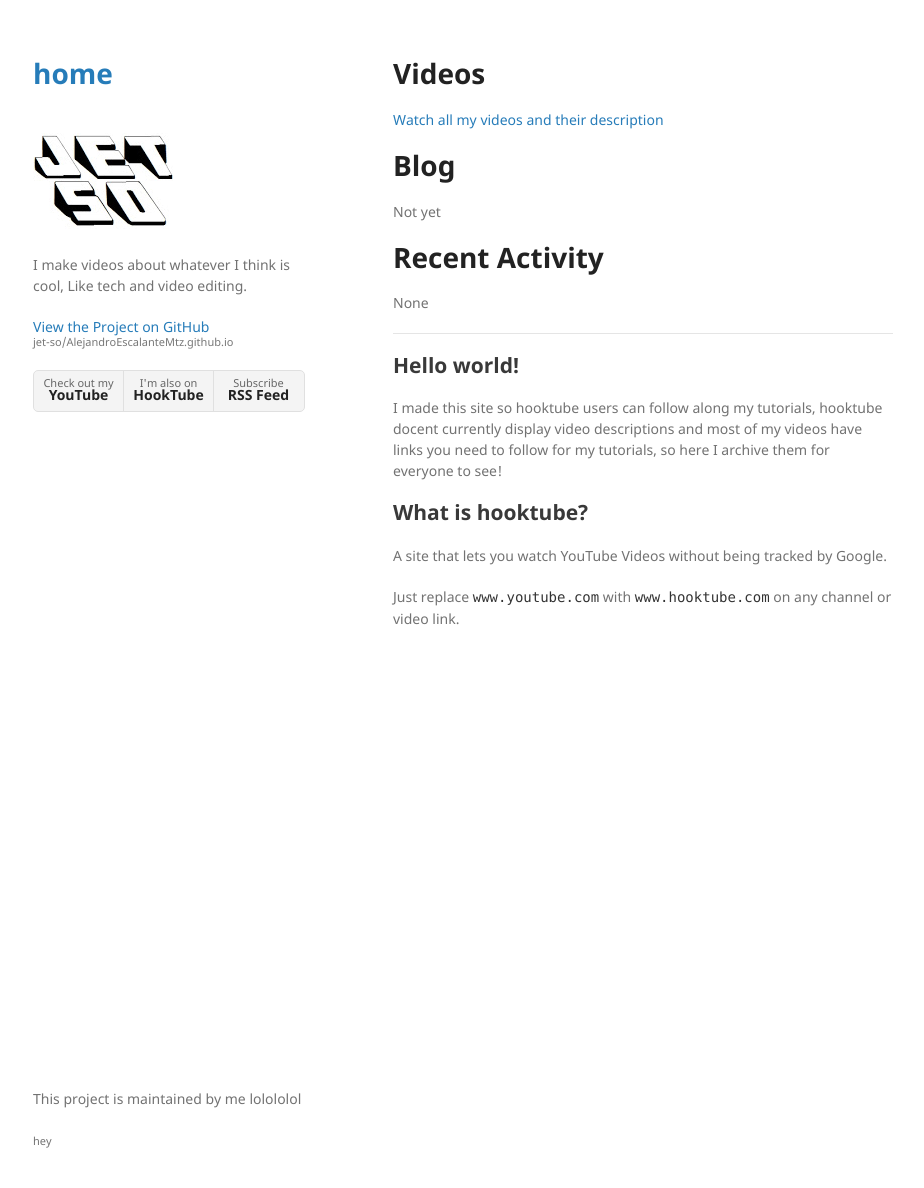
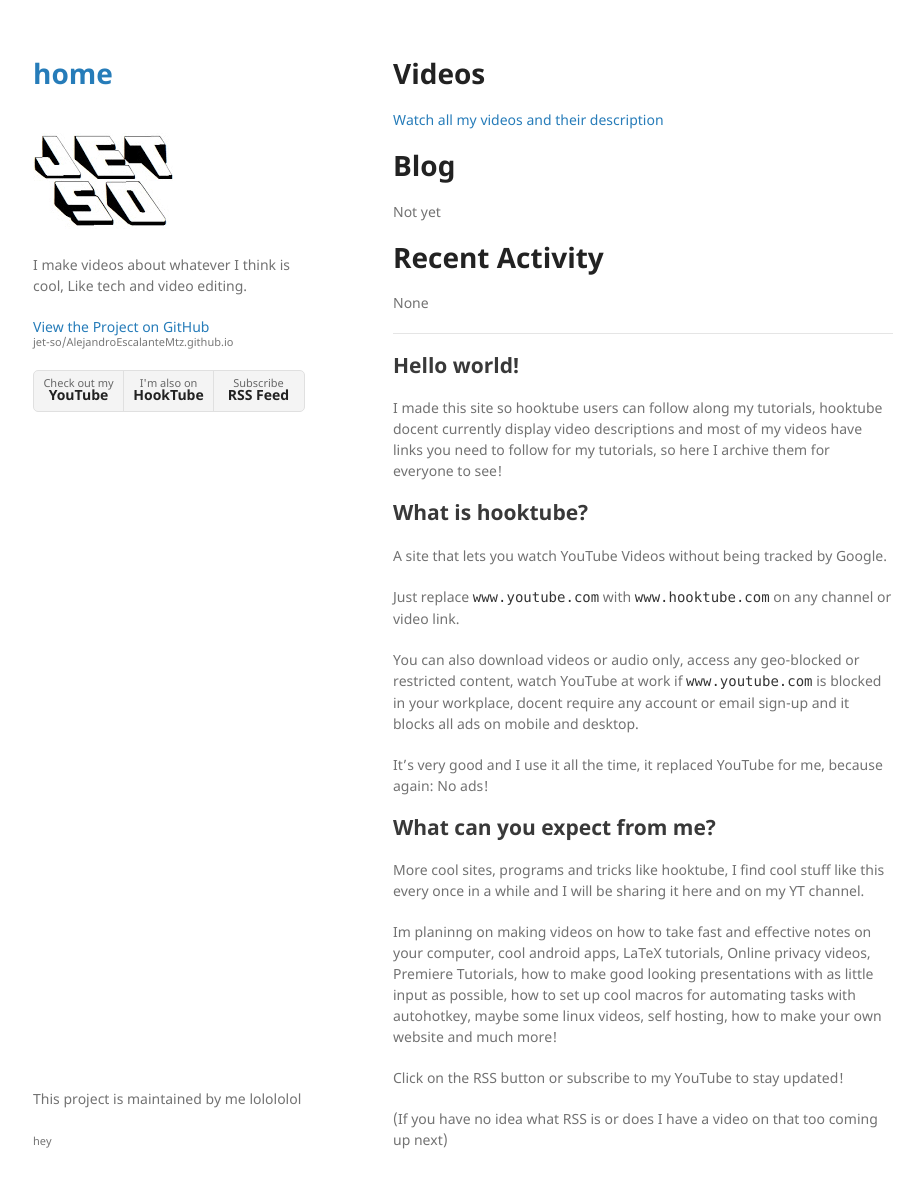
Before and after one commit to jet-so/AlejandroEscalanteMtz.github.io, a Jekyll site: the page built from index.md, in a window 1280 px wide and 1220 px high. Shown: the top 1188 px of the window, without its empty margins (177-1101 px from the left). Built offline with Jekyll 4.4.1, drawn with Linux system fonts in a browser that asks for light colours; our own code applies the rules of GitHub Pages for plain Markdown files.

Commit message:
yeah boi

```diff
--- a/index.md
+++ b/index.md
@@ -21,3 +21,17 @@ I made this site so hooktube users can follow along my tutorials, hooktube docen
 A site that lets you watch YouTube Videos without being tracked by Google.
 
 Just replace <code>www.youtube.com</code> with <code>www.hooktube.com</code> on any channel or video link.
+
+You can also download videos or audio only, access any geo-blocked or restricted content, watch YouTube at work if <code>www.youtube.com</code> is blocked in your workplace, docent require any account or email sign-up and it blocks all ads on mobile and desktop.
+
+It's very good and I use it all the time, it replaced YouTube for me, because again: No ads!
+
+## What can you expect from me?
+
+More cool sites, programs and tricks like hooktube, I find cool stuff like this every once in a while and I will be sharing it here and on my YT channel.
+
+Im planinng on making videos on how to take fast and effective notes on your computer, cool android apps, LaTeX tutorials, Online privacy videos, Premiere Tutorials, how to make good looking presentations with as little input as possible, how to set up cool macros for automating tasks with autohotkey, maybe some linux videos, self hosting, how to make your own website and much more!
+
+Click on the RSS button or subscribe to my YouTube to stay updated!
+
+(If you have no idea what RSS is or does I have a video on that too coming up next)
```
